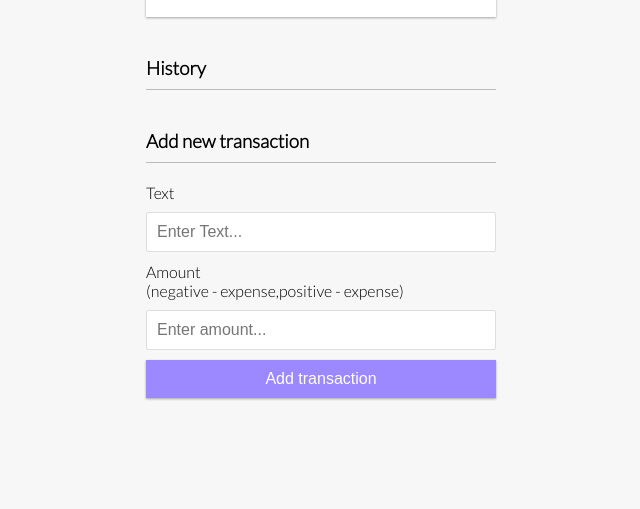
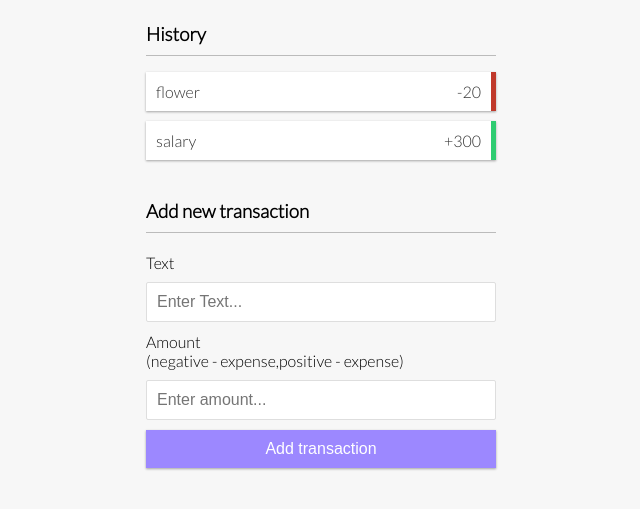
Before and after one commit to Milad64sh/exprnse-tracker, a plain HTML site: page index.html in a window 1280 px wide. Shown: the part 287-796 px from the top of the page, without its empty margins (319-959 px from the left). Drawn offline with Linux system fonts and the light colour scheme.

Commit message:
js first commit

```diff
--- a/app.js
+++ b/app.js
@@ -0,0 +1,34 @@
+const balance = document.getElementById('balance');
+const money_plus = document.getElementById('money-plus');
+const money_minus = document.getElementById('money-minus');
+const list = document.getElementById('list');
+const text = document.getElementById('text');
+const form = document.getElementById('form');
+const amount = document.getElementById('amount');
+
+const dummyTransactions = [
+  { id: 1, text: 'flower', amount: -20 },
+  { id: 2, text: 'salary', amount: 300 },
+];
+let transactions = dummyTransactions;
+
+// add transactions to DOM list
+function addTransactionDOM(transaction) {
+  // Get sign
+  const sign = transaction.amount < 0 ? '-' : '+';
+  const item = document.createElement('li');
+  // add class based on value
+  item.classList.add(transaction.amount < 0 ? 'minus' : 'plus');
+  item.innerHTML = `
+  ${transaction.text}<span>${sign}${Math.abs(transaction.amount)}</span>
+  <button class="delete-btn">X</button>
+  `;
+  list.appendChild(item);
+}
+// init app
+function init() {
+  list.innerHTML = '';
+  transactions.forEach(addTransactionDOM);
+}
+
+init();
--- a/style.css
+++ b/style.css
@@ -101,10 +101,10 @@ input[type='number'] {
   margin: 10px 0;
 }
 .list li.plus {
-  border-right: #2ecc71;
+  border-right: 5px solid #2ecc71;
 }
 .list li.minus {
-  border-right: #c0392b;
+  border-right: 5px solid #c0392b;
 }
 .delete-btn {
   cursor: pointer;
```
Also changed, not shown: index.html (+1 -1 lines).
